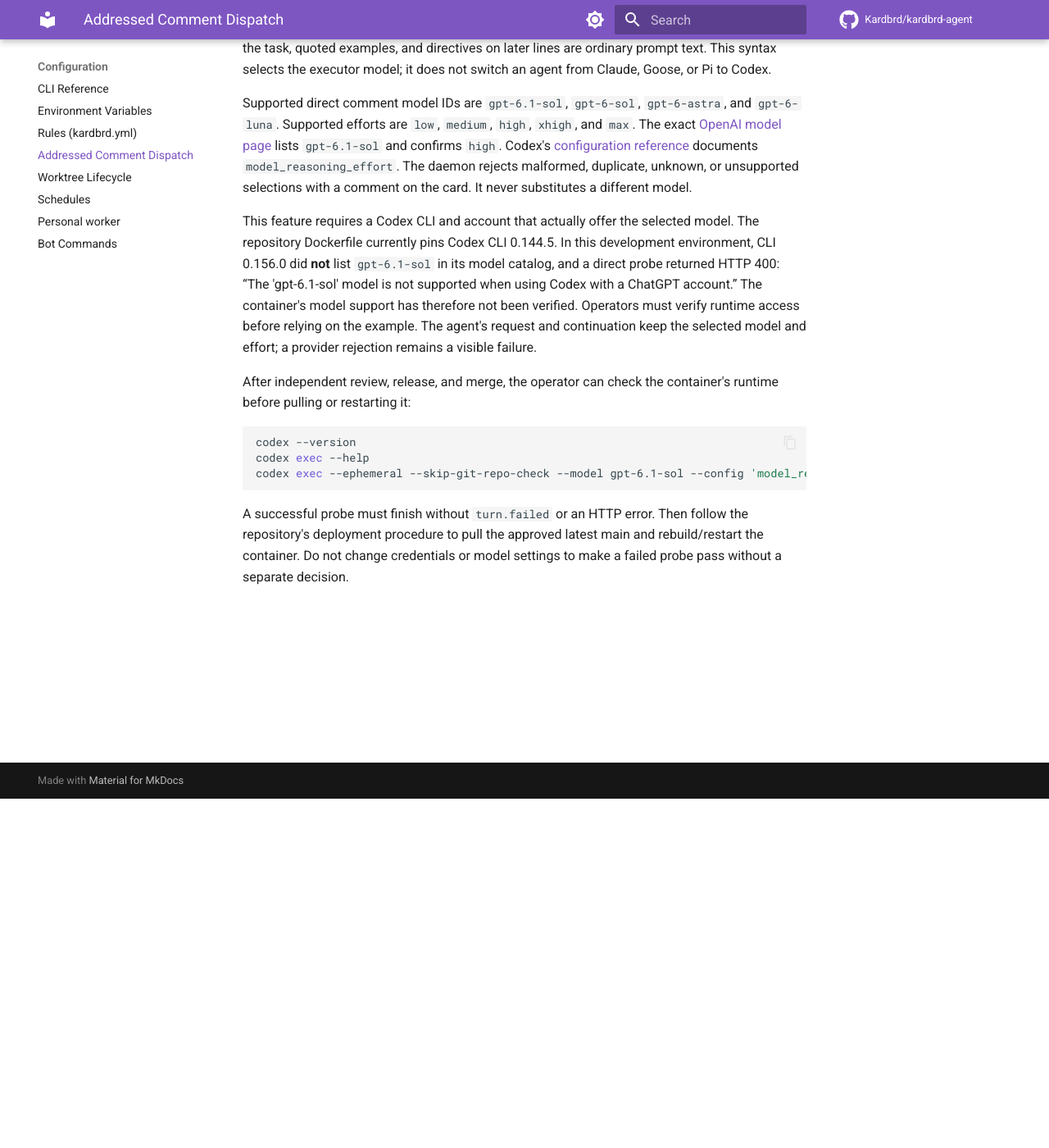
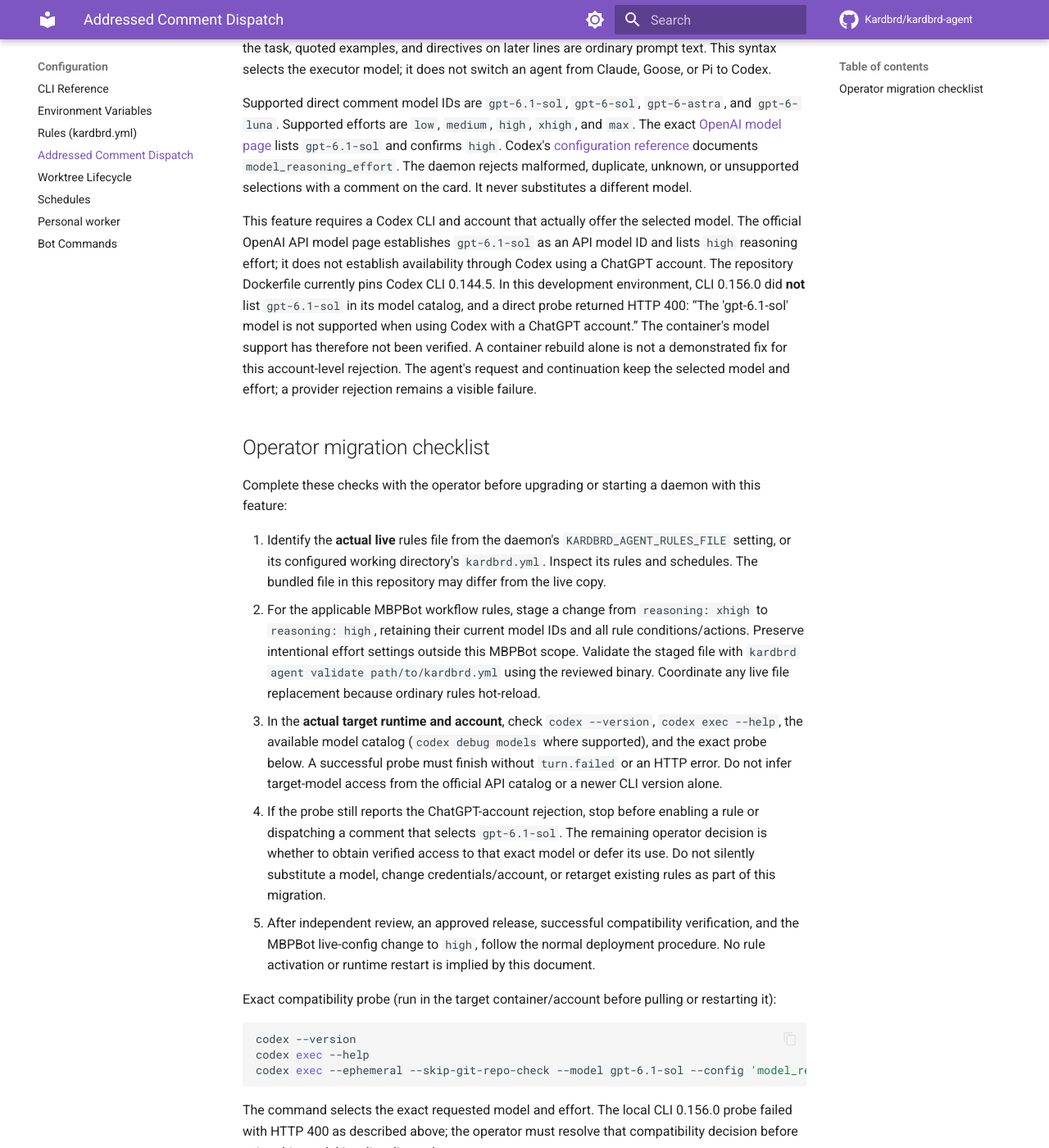
Before and after one commit to Kardbrd/kardbrd-agent, an MkDocs documentation site: the page built from docs/configuration/mention-dispatch.md, in a window 1280 px wide and 1400 px high, scrolled down 426 px. Shown: the whole window at 82% size. Built offline with MkDocs 1.6.1 and Material for MkDocs 9.7.7, drawn with Linux system fonts in a browser that asks for light colours; comment, search, counter and statistics services are not loaded; some of the changed text lies outside the part shown.

Commit message:
Set bundled MBPBot reasoning to high and document migration

````diff
--- a/docs/configuration/mention-dispatch.md
+++ b/docs/configuration/mention-dispatch.md
@@ -11,9 +11,19 @@
 
 Supported direct comment model IDs are `gpt-6.1-sol`, `gpt-6-sol`, `gpt-6-astra`, and `gpt-6-luna`. Supported efforts are `low`, `medium`, `high`, `xhigh`, and `max`. The exact [OpenAI model page](https://developers.openai.com/api/docs/models/gpt-6.1-sol) lists `gpt-6.1-sol` and confirms `high`. Codex's [configuration reference](https://developers.openai.com/codex/config-reference) documents `model_reasoning_effort`. The daemon rejects malformed, duplicate, unknown, or unsupported selections with a comment on the card. It never substitutes a different model.
 
-This feature requires a Codex CLI and account that actually offer the selected model. The repository Dockerfile currently pins Codex CLI 0.144.5. In this development environment, CLI 0.156.0 did **not** list `gpt-6.1-sol` in its model catalog, and a direct probe returned HTTP 400: “The 'gpt-6.1-sol' model is not supported when using Codex with a ChatGPT account.” The container's model support has therefore not been verified. Operators must verify runtime access before relying on the example. The agent's request and continuation keep the selected model and effort; a provider rejection remains a visible failure.
+This feature requires a Codex CLI and account that actually offer the selected model. The official OpenAI API model page establishes `gpt-6.1-sol` as an API model ID and lists `high` reasoning effort; it does not establish availability through Codex using a ChatGPT account. The repository Dockerfile currently pins Codex CLI 0.144.5. In this development environment, CLI 0.156.0 did **not** list `gpt-6.1-sol` in its model catalog, and a direct probe returned HTTP 400: “The 'gpt-6.1-sol' model is not supported when using Codex with a ChatGPT account.” The container's model support has therefore not been verified. A container rebuild alone is not a demonstrated fix for this account-level rejection. The agent's request and continuation keep the selected model and effort; a provider rejection remains a visible failure.
 
-After independent review, release, and merge, the operator can check the container's runtime before pulling or restarting it:
+## Operator migration checklist
+
+Complete these checks with the operator before upgrading or starting a daemon with this feature:
+
+1. Identify the **actual live** rules file from the daemon's `KARDBRD_AGENT_RULES_FILE` setting, or its configured working directory's `kardbrd.yml`. Inspect its rules and schedules. The bundled file in this repository may differ from the live copy.
+2. For the applicable MBPBot workflow rules, stage a change from `reasoning: xhigh` to `reasoning: high`, retaining their current model IDs and all rule conditions/actions. Preserve intentional effort settings outside this MBPBot scope. Validate the staged file with `kardbrd agent validate path/to/kardbrd.yml` using the reviewed binary. Coordinate any live file replacement because ordinary rules hot-reload.
+3. In the **actual target runtime and account**, check `codex --version`, `codex exec --help`, the available model catalog (`codex debug models` where supported), and the exact probe below. A successful probe must finish without `turn.failed` or an HTTP error. Do not infer target-model access from the official API catalog or a newer CLI version alone.
+4. If the probe still reports the ChatGPT-account rejection, stop before enabling a rule or dispatching a comment that selects `gpt-6.1-sol`. The remaining operator decision is whether to obtain verified access to that exact model or defer its use. Do not silently substitute a model, change credentials/account, or retarget existing rules as part of this migration.
+5. After independent review, an approved release, successful compatibility verification, and the MBPBot live-config change to `high`, follow the normal deployment procedure. No rule activation or runtime restart is implied by this document.
+
+Exact compatibility probe (run in the target container/account before pulling or restarting it):
 
 ```bash
 codex --version
@@ -21,4 +31,4 @@
 codex exec --ephemeral --skip-git-repo-check --model gpt-6.1-sol --config 'model_reasoning_effort="high"' --json 'Reply OK only.'
 ```
 
-A successful probe must finish without `turn.failed` or an HTTP error. Then follow the repository's deployment procedure to pull the approved latest main and rebuild/restart the container. Do not change credentials or model settings to make a failed probe pass without a separate decision.
+The command selects the exact requested model and effort. The local CLI 0.156.0 probe failed with HTTP 400 as described above; the operator must resolve that compatibility decision before using this model in a live dispatch.
--- a/kardbrd.yml
+++ b/kardbrd.yml
@@ -31,7 +31,7 @@
     assignee:
       - __self__
     model: gpt-5.6-terra
-    reasoning: xhigh
+    reasoning: high
     action: /explore
 
   # Card moves to In Progress → implement
@@ -40,7 +40,7 @@
     list: In Progress
     require_label: Agent
     model: gpt-5.6-terra
-    reasoning: xhigh
+    reasoning: high
     action: /implement
 
   # ── Reaction-based triggers ────────────────────────────────────
@@ -52,7 +52,7 @@
     require_label: Agent
     require_user: E21K9jmv
     model: gpt-5.6-terra
-    reasoning: xhigh
+    reasoning: high
     action: |
       The operator approved this card by reacting with ✅.
       Ship this card to production (merge the PR into main):
````
Also changed, not shown: docs/configuration/rules.md (+3 -1 lines), 1 other file.
